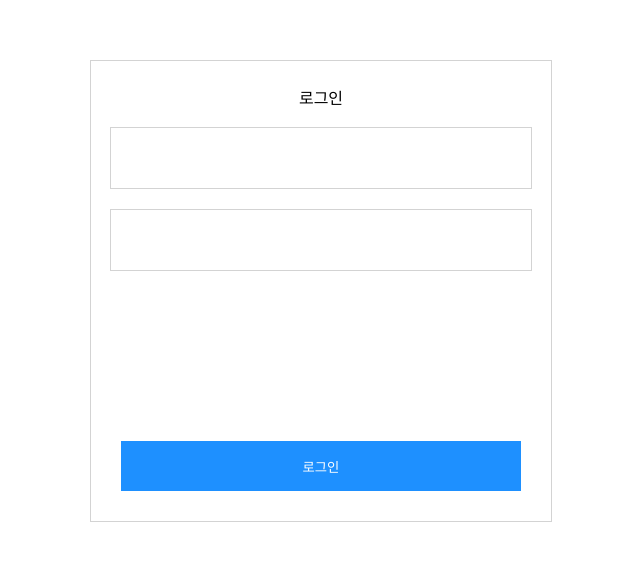
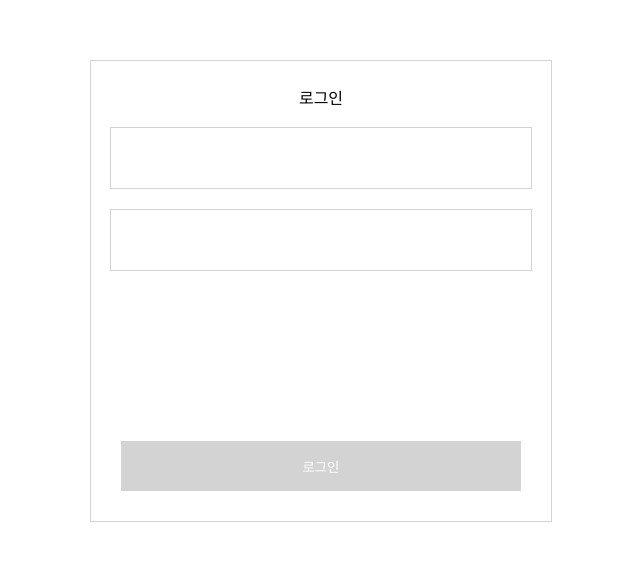
Before and after one commit to somin00/pre-onboarding-12th-1-14, a React (Create React App) app: page /signin in a window 1280 px wide. Shown: the part 109-670 px from the top of the page, without its empty margins (319-959 px from the left). Built offline with nearby package versions, Linux system fonts and the light colour scheme.

Commit message:
input 유효성 검사 기능 구현

```diff
--- a/src/components/common/AuthForm.tsx
+++ b/src/components/common/AuthForm.tsx
@@ -1,11 +1,14 @@
 import styled from "@emotion/styled";
-import { FC, FormEventHandler, PropsWithChildren } from "react";
-import { TestId } from "../../pages/Signin";
+import type { FC, FormEventHandler, PropsWithChildren } from "react";
+import type { TestId, ValidationResult } from "../../pages/Signin";
+import type { UseFormValidation } from "../../hooks/useInputValidation";
 
 type Props = {
   title: string;
   testId: TestId["button"];
   handleSubmit: FormEventHandler<HTMLFormElement>;
+  isBtnDisabled: ReturnType<UseFormValidation>["isBtnDisabled"];
+  validationResult: ValidationResult;
 };
 
 const FORM_WIDTH = 400;
@@ -16,12 +19,18 @@ export const AuthForm: FC<PropsWithChildren<Props>> = ({
   title,
   testId,
   handleSubmit,
+  isBtnDisabled,
 }) => {
   return (
     <StyledForm onSubmit={handleSubmit}>
       <h1>{title}</h1>
       {children}
-      <StyledSubmitButton type="submit" data-testid={testId + "-button"}>
+      <StyledSubmitButton
+        type="submit"
+        data-testid={testId + "-button"}
+        disabled={!isBtnDisabled}
+        isActive={isBtnDisabled}
+      >
         {title}
       </StyledSubmitButton>
     </StyledForm>
@@ -39,7 +48,7 @@ const StyledForm = styled.form`
   padding: ${FORM_PADDING}px;
   border: 1px lightgray solid;
 `;
-const StyledSubmitButton = styled.button`
+const StyledSubmitButton = styled.button<{ isActive: boolean }>`
   width: ${FORM_WIDTH}px;
   height: 50px;
 
@@ -48,10 +57,11 @@ const StyledSubmitButton = styled.button`
 
   color: white;
   border: none;
-  cursor: pointer;
-  background-color: dodgerblue;
+  background-color: ${(props) => (props.isActive ? "dodgerblue" : "lightgrey")};
 
+  ${(props) => (props.isActive ? "" : null)}
   &:hover {
     background-color: #0074e8;
+    cursor: pointer;
   }
 `;
--- a/src/components/common/AuthInput.tsx
+++ b/src/components/common/AuthInput.tsx
@@ -8,28 +8,28 @@ import {
 import styled from "@emotion/styled";
 
 import type { TestId, ValidationResult } from "../../pages/Signin";
+import { useFormValidation } from "../../hooks/useInputValidation";
 
 type Props = {
   type: HTMLInputTypeAttribute;
   testId: TestId["input"];
-  validationResult: ValidationResult;
   setValidationResult: Dispatch<SetStateAction<ValidationResult>>;
 };
 
-export const AuthInput: FC<Props> = ({
-  type,
-  testId,
-  validationResult,
-  setValidationResult,
-}) => {
-  const handleChange: ChangeEventHandler<HTMLInputElement> = (e) => {};
+export const AuthInput: FC<Props> = ({ type, testId, setValidationResult }) => {
+  const { testRegex } = useFormValidation();
+  const handleChange: ChangeEventHandler<HTMLInputElement> = (e) => {
+    setValidationResult((prev) => ({
+      ...prev,
+      [testId]: testRegex(testId, e.target.value),
+    }));
+  };
 
   return (
     <StyledInput
       type={type}
       data-testid={testId + "-input"}
       onChange={handleChange}
-      disabled={validationResult[testId]}
     />
   );
 };
--- /dev/null
+++ b/src/hooks/useInputValidation.tsx
@@ -0,0 +1,42 @@
+import { useEffect, useState } from "react";
+import { ValidationResult } from "../pages/Signin";
+
+type AuthRegexKey = keyof typeof authRegex;
+type TestRegex = (type: AuthRegexKey, value: string) => boolean;
+export type UseFormValidation = typeof useFormValidation;
+
+const authRegex = {
+  email: /^(.+)@(.+)$/,
+  password: /^.{9,}$/,
+};
+
+export const useFormValidation = () => {
+  const [validationResult, setValidationResult] = useState<ValidationResult>({
+    email: false,
+    password: false,
+  });
+
+  const [isBtnDisabled, setIsBtnDisabled] = useState(false);
+
+  useEffect(() => {
+    checkValidationResult();
+  }, [validationResult]);
+
+  const testRegex: TestRegex = (type, value) => authRegex[type].test(value);
+
+  const checkValidationResult = () => {
+    let key: keyof ValidationResult;
+
+    for (key in validationResult)
+      if (!validationResult[key]) return setIsBtnDisabled(false);
+
+    setIsBtnDisabled(true);
+  };
+
+  return {
+    testRegex,
+    isBtnDisabled,
+    validationResult,
+    setValidationResult,
+  };
+};
--- a/src/pages/Signin.tsx
+++ b/src/pages/Signin.tsx
@@ -1,40 +1,41 @@
-import { FormEventHandler, useState } from "react";
+import { FormEventHandler } from "react";
 
 import { AuthForm } from "../components/common/AuthForm";
 import { AuthInput } from "../components/common/AuthInput";
+import { useFormValidation } from "../hooks/useInputValidation";
 
 export type TestId = {
   input: "email" | "password";
   button: "signin" | "signup";
 };
-export type ValidationResult = {
-  email: boolean;
-  password: boolean;
-};
+export type ValidationResult = Record<TestId["input"], boolean>;
 
 export const Signin = () => {
-  const [validationResult, setValidationResult] = useState<ValidationResult>({
-    email: false,
-    password: false,
-  });
+  const { isBtnDisabled, validationResult, setValidationResult } =
+    useFormValidation();
 
   const handleSubmit: FormEventHandler<HTMLFormElement> = (e) => {
     e.preventDefault();
+    console.log("submit!");
   };
 
   return (
     <section>
-      <AuthForm title="로그인" testId="signin" handleSubmit={handleSubmit}>
+      <AuthForm
+        title="로그인"
+        testId="signin"
+        handleSubmit={handleSubmit}
+        isBtnDisabled={isBtnDisabled}
+        validationResult={validationResult}
+      >
         <AuthInput
           type="email"
           testId="email"
-          validationResult={validationResult}
           setValidationResult={setValidationResult}
         />
         <AuthInput
           type="password"
           testId="password"
-          validationResult={validationResult}
           setValidationResult={setValidationResult}
         />
       </AuthForm>
```
